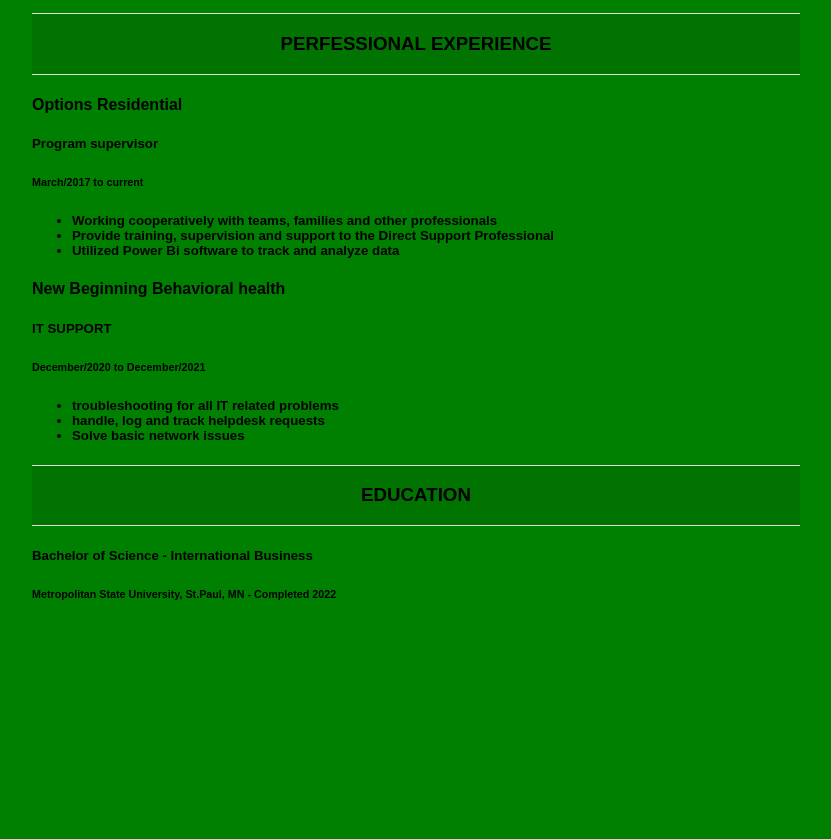
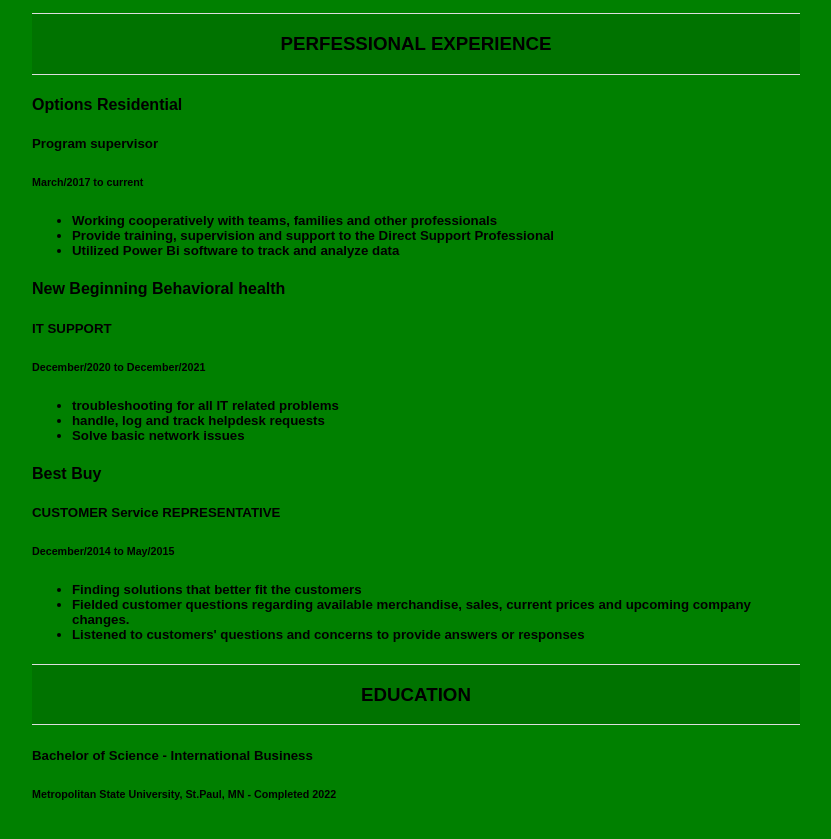
Before and after one commit to aminnuriye/aminnuriye.github.io, a plain HTML site: page index.html in a window 1280 px wide. Shown: the part 225-1064 px from the top of the page, without its empty margins (224-1055 px from the left). Before the commit the page ends 953 px from the top, so only its background shows below. Drawn offline with Linux system fonts and the light colour scheme.

Commit message:
Update index.html

```diff
--- a/index.html
+++ b/index.html
@@ -41,6 +41,18 @@
     </ul>
   </div>
 
+  <div>
+    <h4>Best Buy </h4>
+    <h5>CUSTOMER Service REPRESENTATIVE</h5>
+    <h6>December/2014 to May/2015<h5>
+
+    <ul>
+      <li>Finding solutions that better fit the customers</li>
+      <li>Fielded customer questions regarding available merchandise, sales, current prices and upcoming company changes.</li>
+      <li>Listened to customers' questions and concerns to provide answers or responses</li>
+    </ul>
+  </div>
+
   <div class="exp-header">
     <h3>Education</h3>
   </div>
```
